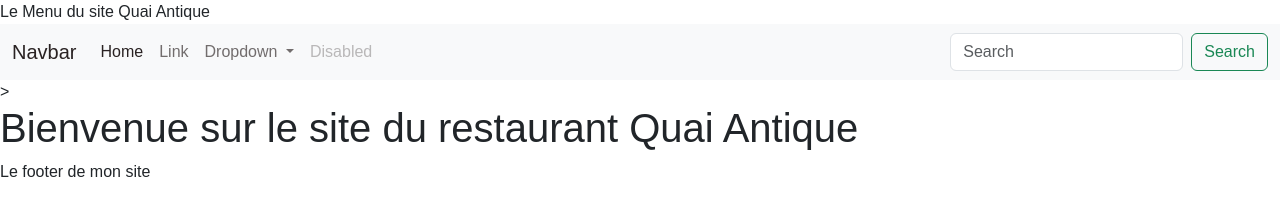
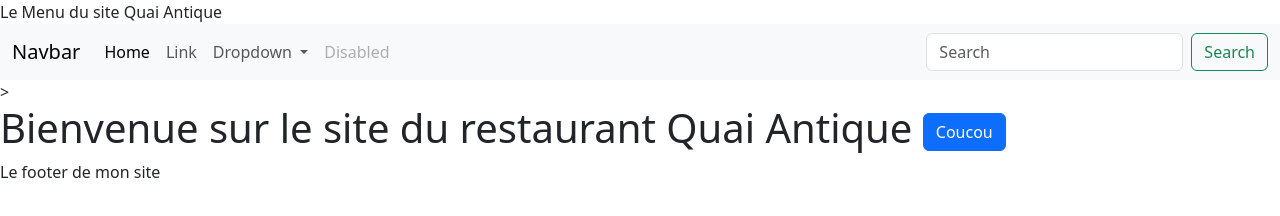
Before and after one commit to chloebaisse1/projetweb, a website with bundled scripts: page index.html in a window 1280 px wide. Built offline with nearby package versions, Linux system fonts and the light colour scheme; files whose address does not match are found by name; a web font is replaced by a local one.

Commit message:
ajout du commit

```diff
--- a/index.html
+++ b/index.html
@@ -9,7 +9,9 @@
       href="https://fonts.googleapis.com/css2?family=Hind+Madurai:wght@300;400&display=swap"
       rel="stylesheet"
     />
-    <link rel="stylesheet" href="scss/main.scss" />
+    <link rel="stylesheet" href="node_modules/bootstrap/dist/css/bootstrap.min.css"/>
+    <link rel="stylesheet" href="node_modules/bootstrap-icons/font/bootstrap-icons.css"/>
+
     <title>Document</title>
   </head>
   <body>
--- a/package.json
+++ b/package.json
@@ -9,7 +9,7 @@
   "author": "",
   "license": "ISC",
   "dependencies": {
-    "bootstrap": "^5.3.0",
+    "bootstrap": "^5.3.3",
     "bootstrap-icons": "^1.10.5"
   }
 }
--- a/pages/home.html
+++ b/pages/home.html
@@ -1 +1,3 @@
 <h1>Bienvenue sur le site du restaurant Quai Antique</h1!>
+
+  <button class="btn btn-primary">Coucou</button>
```
Also changed, not shown: 2 other files.
